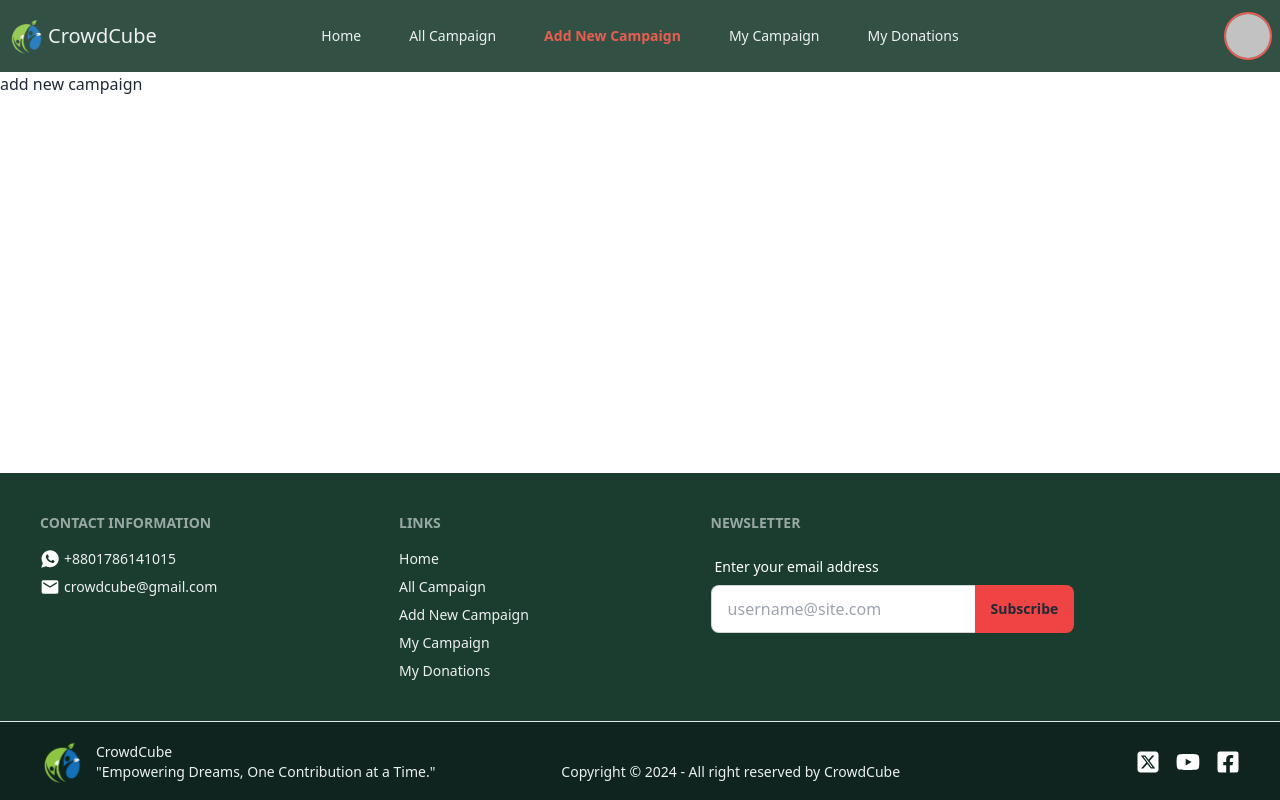
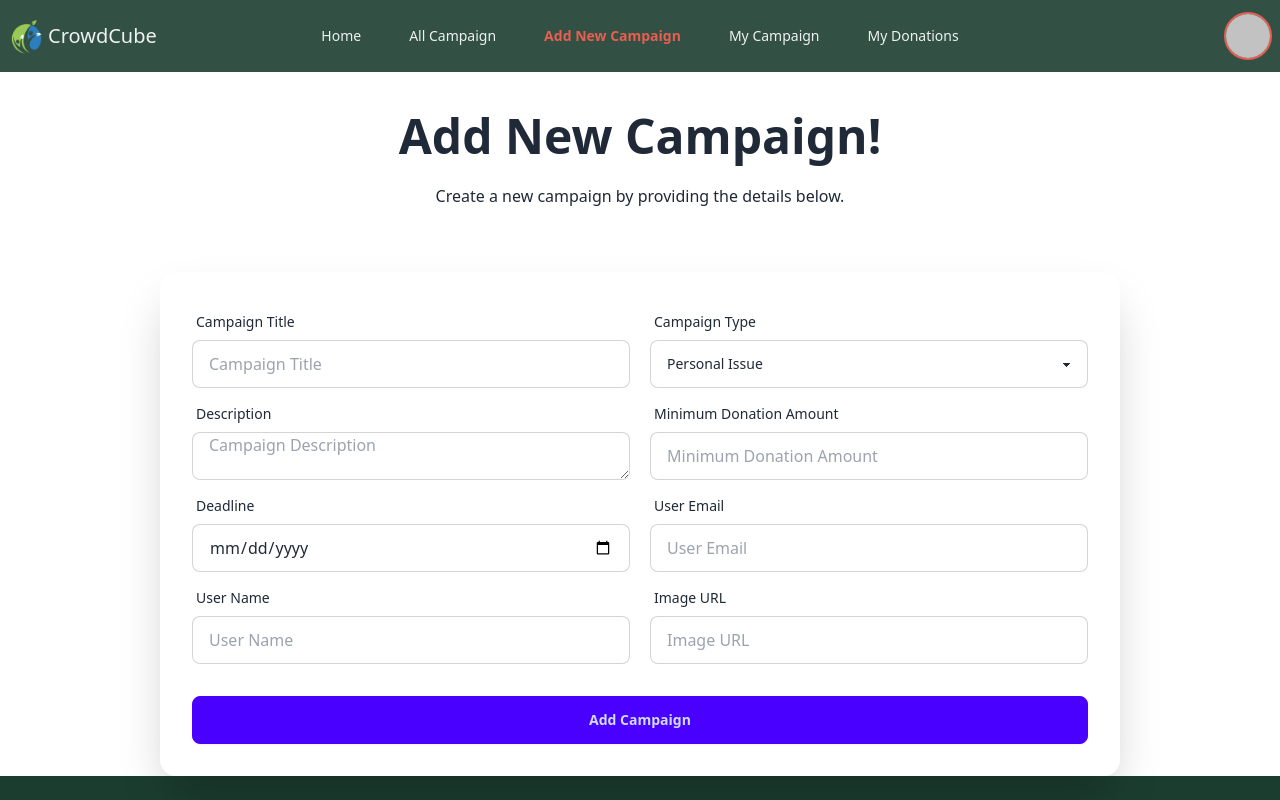
Before and after one commit to shafriki/b10a10-client-side, a React (Vite) app: page /addCampaign in a window 1280 px wide. Shown: the top 800 px of the page. Built offline with nearby package versions, Linux system fonts and the light colour scheme; no server answers; sample sign-in values are in the browser's storage.

Commit message:
added campaign card, addcampaign page, show all campaign card in all section data load from database

```diff
--- a/package.json
+++ b/package.json
@@ -19,6 +19,7 @@
     "react-simple-typewriter": "^5.0.1",
     "react-toastify": "^10.0.6",
     "react-tooltip": "^5.28.0",
+    "sweetalert2": "^11.14.5",
     "swiper": "^11.1.15"
   },
   "devDependencies": {
--- /dev/null
+++ b/src/components/CampaignCard.jsx
@@ -0,0 +1,42 @@
+import { Link } from "react-router-dom";
+import { MdCampaign } from "react-icons/md";
+import { IoTimer } from "react-icons/io5";
+
+
+
+const CampaignCard = ({ campaign }) => {
+    const { image, title, campaignType, deadline } = campaign;
+
+    return (
+      <div className="flex flex-col md:flex-row border border-gray-300 rounded-lg shadow-md overflow-hidden mx-4 md:mx-0 gap-5 bg-[#D9F7D0]">
+        {/* Left Side: Image */}
+        <div className="w-full md:w-1/2 h-40 md:h-auto">
+          <img
+            src={image}
+            alt={title}
+            className="w-full h-full object-cover"
+          />
+        </div>
+
+        {/* Right Side: Content */}
+        <div className="w-full md:w-2/3 p-4">
+          <h3 className="text-lg font-bold text-gray-800 mb-2">{title}</h3>
+
+          <p className="text-sm text-gray-500 mb-1 flex items-center">
+            <MdCampaign className="mr-1 font-bold text-xl" />
+            <span className="font-semibold">Campaign Type:</span> {campaignType}
+            </p>
+
+          <p className="text-sm text-gray-500 mb-1 flex items-center">
+            <IoTimer className="mr-1 font-bold text-xl" />
+            <span className="font-semibold">
+            Deadline:</span> {deadline}
+            </p>
+
+          <Link className="btn px-10 bg-[#397f62] text-white border-none hover:bg-[#1B3D2F] my-4">Details</Link>
+        </div>
+      </div>
+    );
+  };
+
+  export default CampaignCard;
--- a/src/pages/AddCampaign.jsx
+++ b/src/pages/AddCampaign.jsx
@@ -1,14 +1,126 @@
-import React, { useEffect } from 'react';
+import React from 'react';
+import Swal from 'sweetalert2';
 
 const AddCampaign = () => {
+    const handleAddCampaign = e => {
+        e.preventDefault();
 
-    useEffect(() => {
-        document.title = "Add Campaign | CrowdCube";
-      }, []);
+        const image = e.target.image.value;
+        const title = e.target.title.value;
+        const campaignType = e.target.campaignType.value;
+        const description = e.target.description.value;
+        const minDonation = e.target.minDonation.value;
+        const deadline = e.target.deadline.value;
+        const userEmail = e.target.userEmail.value;
+        const userName = e.target.userName.value;
+
+        const newCampaign = { image, title, campaignType, description, minDonation, deadline, userEmail, userName };
+        console.log(newCampaign);
+
+        // send data to the server and database
+        fetch('http://localhost:5000/campaign', {
+            method: 'POST',
+            headers: {
+                'content-type': 'application/json'
+            },
+            body: JSON.stringify(newCampaign)
+        })
+            .then(res => res.json())
+            .then(data => {
+                if (data.insertedId) {
+                    console.log('Successfully added');
+                    Swal.fire({
+                        title: 'Success!',
+                        text: 'Campaign added successfully',
+                        icon: 'success',
+                        confirmButtonText: 'Ok'
+                    });
+                    e.target.reset();
+                }
+            });
+    };
 
     return (
-        <div>
-            add new campaign
+        <div className='lg:w-3/4 mx-auto'>
+            <div className="text-center p-10">
+                <h1 className="text-5xl font-bold">Add New Campaign!</h1>
+                <p className="py-6">
+                    Create a new campaign by providing the details below.
+                </p>
+            </div>
+            <div className="card bg-base-100 w-full shrink-0 shadow-2xl">
+                <form onSubmit={handleAddCampaign} className="card-body">
+                    {/* form first row */}
+                    <div className='flex flex-col lg:flex-row gap-5'>
+                        <div className="form-control flex-1">
+                            <label className="label">
+                                <span className="label-text">Campaign Title</span>
+                            </label>
+                            <input type="text" name='title' placeholder="Campaign Title" className="input input-bordered" required />
+                        </div>
+                        <div className="form-control flex-1">
+                            <label className="label">
+                                <span className="label-text">Campaign Type</span>
+                            </label>
+                            <select name='campaignType' className="select select-bordered" required>
+                                <option value="personal issue">Personal Issue</option>
+                                <option value="startup">Startup</option>
+                                <option value="business">Business</option>
+                                <option value="creative ideas">Creative Ideas</option>
+                            </select>
+                        </div>
+                    </div>
+                    {/* form second row */}
+                    <div className='flex flex-col lg:flex-row gap-5'>
+                        <div className="form-control flex-1">
+                            <label className="label">
+                                <span className="label-text">Description</span>
+                            </label>
+                            <textarea name='description' placeholder="Campaign Description" className="input input-bordered" required></textarea>
+                        </div>
+                        <div className="form-control flex-1">
+                            <label className="label">
+                                <span className="label-text">Minimum Donation Amount</span>
+                            </label>
+                            <input type="number" name='minDonation' placeholder="Minimum Donation Amount" className="input input-bordered" required />
+                        </div>
+                    </div>
+                    {/* form third row */}
+                    <div className='flex flex-col lg:flex-row gap-5'>
+                        <div className="form-control flex-1">
+                            <label className="label">
+                                <span className="label-text">Deadline</span>
+                            </label>
+                            <input type="date" name='deadline' className="input input-bordered" required />
+                        </div>
+                        <div className="form-control flex-1">
+                            <label className="label">
+                                <span className="label-text">User Email</span>
+                            </label>
+                            <input type="email" name='userEmail' placeholder="User Email" className="input input-bordered" required />
+                        </div>
+                    </div>
+                    {/* form fourth row */}
+                    <div className='flex flex-col lg:flex-row gap-5'>
+                        <div className="form-control flex-1">
+                            <label className="label">
+                                <span className="label-text">User Name</span>
+                            </label>
+                            <input type="text" name='userName' placeholder="User Name" className="input input-bordered" required />
+                        </div>
+                        <div className="form-control flex-1">
+                            <label className="label">
+                                <span className="label-text">Image URL</span>
+                            </label>
+                            <input type="text" name='image' placeholder="Image URL" className="input input-bordered" required />
+                        </div>
+                    </div>
+
+                    <div className="form-control mt-6">
+                        <button className="btn btn-primary">Add Campaign</button>
+                    </div>
+                </form>
+            </div>
         </div>
     );
 };
--- a/src/pages/AllCampaign.jsx
+++ b/src/pages/AllCampaign.jsx
@@ -1,14 +1,24 @@
 import React, { useEffect } from 'react';
+import { useLoaderData } from 'react-router-dom';
+import CampaignCard from '../components/CampaignCard';
 
 const AllCampaign = () => {
+
+    const campaigns = useLoaderData();
 
     useEffect(() => {
         document.title = "All Campaign | CrowdCube";
       }, []);
 
     return (
-        <div>
-            all campaign
+        <div className='max-w-screen-xl mx-auto mb-10 md:mb-20'>
+            <h1 className='text-center text-[#1B3D2F] text-2xl md:text-4xl font-bold my-7'>All Campaigns</h1>
+            <div className='grid grid-cols-1 md:grid-cols-2 gap-7'>
+            {
+                campaigns.map(campaign => <CampaignCard key={campaign._id} campaign={campaign} >
+                </CampaignCard> )
+            }
+            </div>
         </div>
     );
 };
--- a/src/pages/Home.jsx
+++ b/src/pages/Home.jsx
@@ -4,8 +4,11 @@ import Funding from '../components/Funding';
 import Guide from '../components/Guide';
 import Category from '../components/Category';
 import Platform from '../components/Platform';
+import { useLoaderData } from 'react-router-dom';
 
 const Home = () => {
+
+    const campaign = useLoaderData();
 
     useEffect(() => {
         document.title = "Home | CrowdCube";
@@ -14,6 +17,7 @@ const Home = () => {
     return (
         <div>
             <Banner></Banner>
+            <h3>campaign length: {campaign.length} </h3>
             <Funding></Funding>
             <Platform></Platform>
             <Category></Category>
--- a/src/routes/Route.jsx
+++ b/src/routes/Route.jsx
@@ -23,10 +23,12 @@ const Route = createBrowserRouter([
       {
         path: '/home',
         element: <Home></Home>,
+        loader: () => fetch('http://localhost:5000/campaign'),
       },
       {
         path: '/allcampaign',
         element:<AllCampaign></AllCampaign>,
+        loader: () => fetch('http://localhost:5000/campaign'),
       },
       {
         path: '/addCampaign',
```
Also changed, not shown: 1 other file (tests, documents, lock files or other folders).
